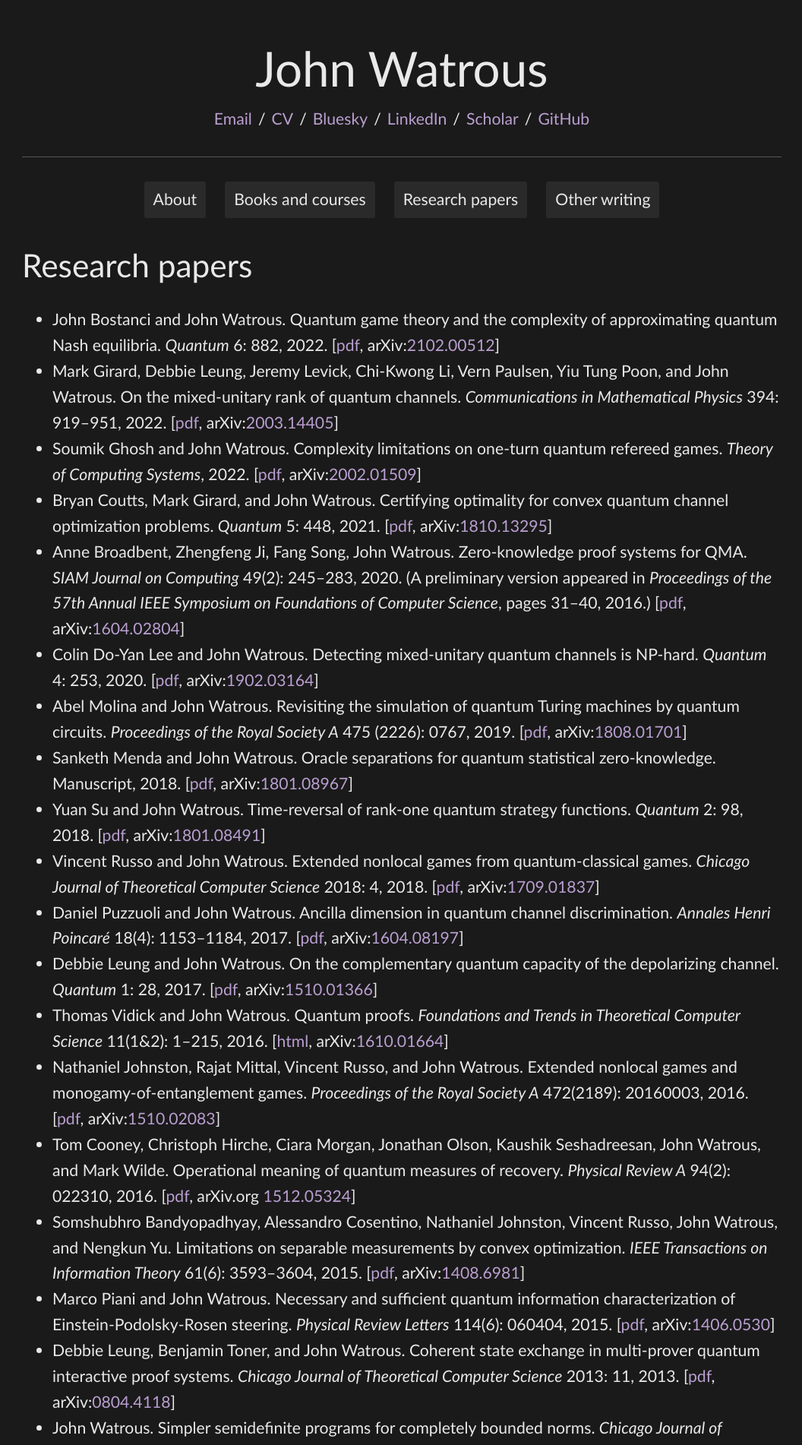
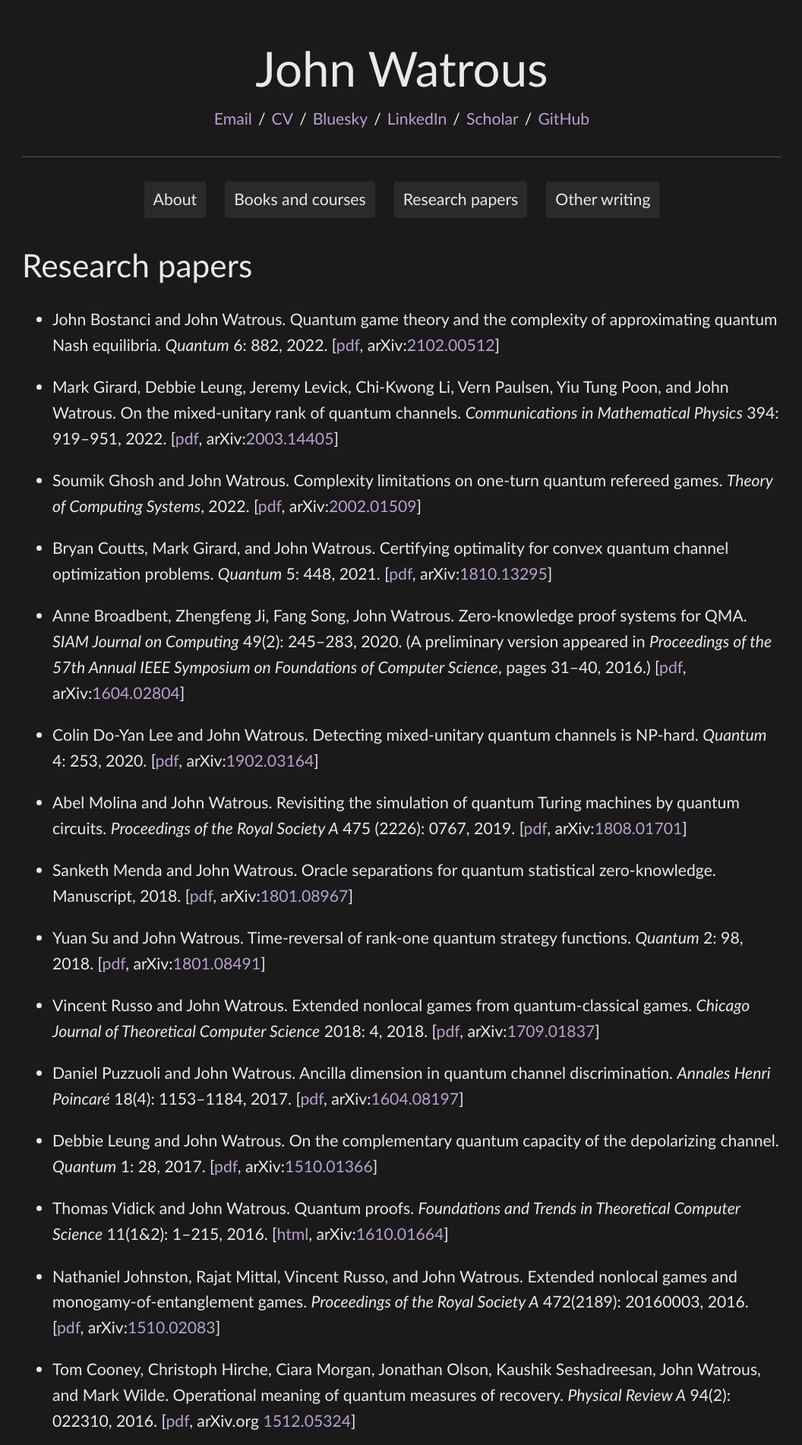
Before and after one commit to jhwatrous/jhwatrous.github.io, a Jekyll site: the page built from research-papers.md, in a window 1280 px wide. Shown: the top 1902 px of the page at 76% size, without its empty margins (111-1167 px from the left). Built offline with Jekyll 4.4.1, drawn with Linux system fonts in a browser that asks for light colours.

Commit message:
Revising...

```diff
--- a/assets/css/simple-dark.css
+++ b/assets/css/simple-dark.css
@@ -187,3 +187,11 @@ details {
   margin-top: 1em;
   padding-left: 1.5em;
 }
+
+.spaced-list li {
+  margin-bottom: 1em; /* or whatever spacing you want */
+}
+
+.spaced-list li:last-child {
+  margin-bottom: 0; /* Remove margin from the last item */
+}
--- a/research-papers.md
+++ b/research-papers.md
@@ -68,3 +68,4 @@ title: Research papers
 - Attila Kondacs and John Watrous. On the power of quantum finite state automata. *Proceedings of the 38th Annual IEEE Symposium on Foundations of Computer Science*, pages 66–75, 1997. [[pdf]()]
 - John Watrous. On one-dimensional quantum cellular automata. *Proceedings of the 36th Annual IEEE Symposium on Foundations of Computer Science*, pages 528–537, 1995. [[pdf]()]
 - John Watrous. A polynomial-time algorithm for the Artin-Whaples approximation theorem. *Number Theory: Fourth Conference of the Canadian Number Theory Association*, pages 397–407, 1995.
+{:.spaced-list}
```
